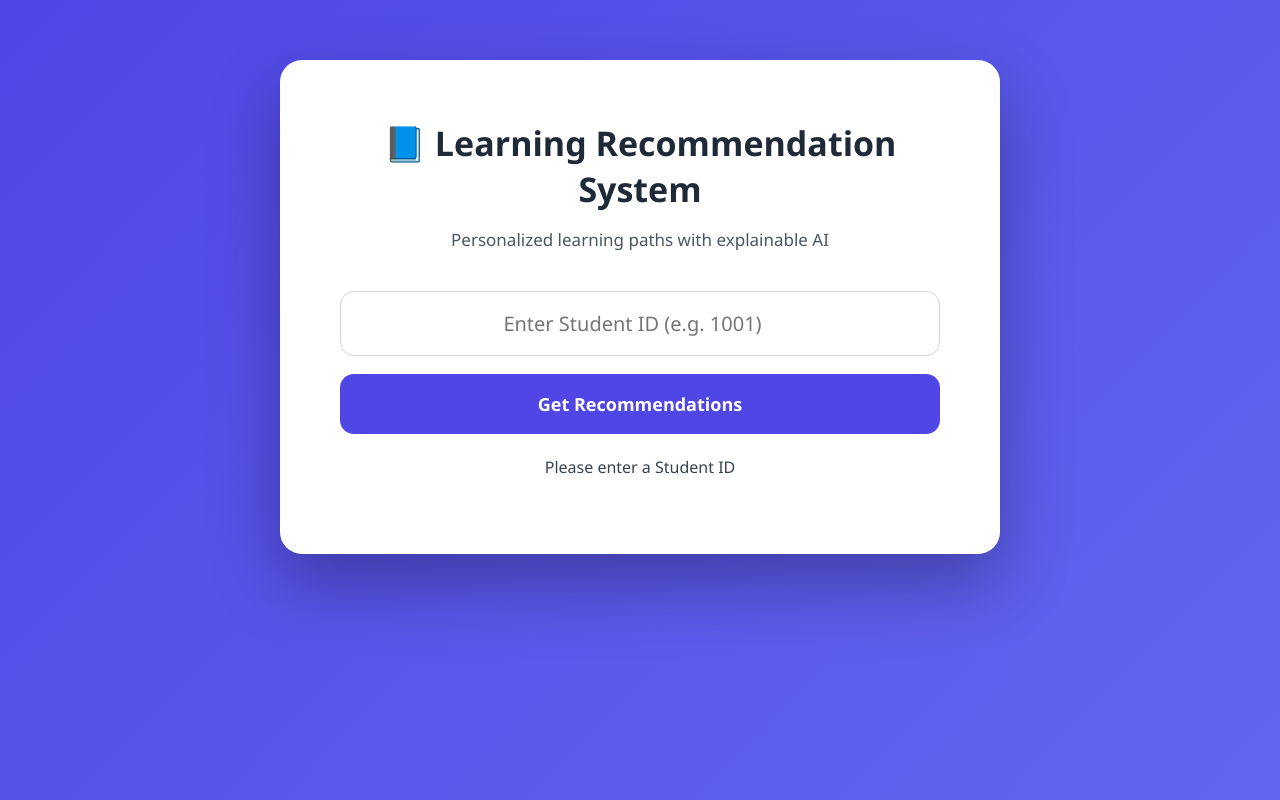
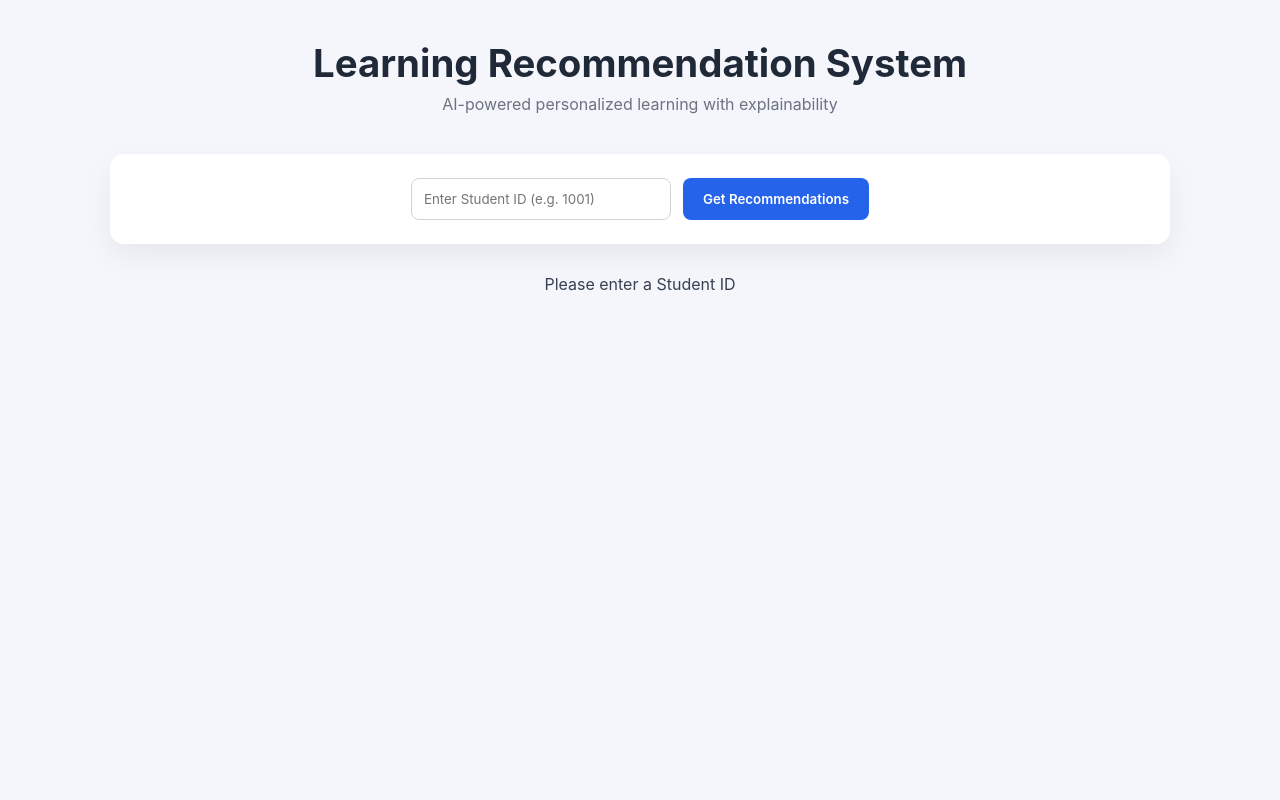
Before and after one commit to Varad1507/learning-recommendation-system, a React app in the folder frontend/: page / in a window 1280 px wide. Both pictures are taken after a click on the button "Get Recommendations". Built offline with nearby package versions, Linux system fonts and the light colour scheme; the HTML template or start-up script is replaced by a standard one.

Commit message:
Update AI-based recommendation logic

```diff
--- a/frontend/src/App.jsx
+++ b/frontend/src/App.jsx
@@ -27,109 +27,87 @@ function App() {
       const data = await res.json();
 
       if (!data.recommendations || data.recommendations.length === 0) {
-        setMessage(
-          "Student is performing well. No weak topics detected."
-        );
+        setMessage("Student is performing well. No weak topics detected.");
       } else {
         setRecommendations(data.recommendations);
       }
     } catch {
-      setMessage(
-        "Backend not reachable. Please try again later."
-      );
+      setMessage("Backend not reachable. Please try again later.");
     }
 
     setLoading(false);
   };
 
-  const openExternalLink = (url) => {
-    if (!url || !url.startsWith("http")) return;
-    window.open(url, "_blank", "noopener,noreferrer");
-  };
-
   return (
     <div className="page">
-      {/* ================= INPUT CARD ================= */}
-      <div className="main-card">
-        <h1>📘 Learning Recommendation System</h1>
+      {/* Header */}
+      <header className="header">
+        <h1>Learning Recommendation System</h1>
+        <p>AI-powered personalized learning with explainability</p>
+      </header>
 
-        <p className="subtitle">
-          Personalized learning paths with explainable AI
-        </p>
-
-        <div className="input-section">
+      {/* Input Card */}
+      <div className="card input-card">
         <input
           type="number"
           placeholder="Enter Student ID (e.g. 1001)"
           value={studentId}
           onChange={(e) => setStudentId(e.target.value)}
         />
-
         <button onClick={fetchRecommendations}>
           Get Recommendations
         </button>
       </div>
 
-        {loading && (
-          <p className="status">
-            🔍 Analyzing student performance…
-          </p>
-        )}
+      {loading && <p className="status loading">Analyzing student performance…</p>}
+      {message && <p className="status">{message}</p>}
 
-        {message && <p className="status">{message}</p>}
-      </div>
-
-      {/* ================= RESULTS ================= */}
+      {/* Results */}
       {recommendations.length > 0 && (
-        <div className="results">
-          <h2>📚 Recommended Resources</h2>
+        <section className="results">
+          <h2>Recommended Learning Resources</h2>
 
           <div className="results-grid">
             {recommendations.map((rec, idx) => (
-              <div key={idx} className="result-card">
-                <span className="topic">{rec.Topic}</span>
+              <div key={idx} className="card resource-card">
+                <div className="card-header">
+                  <span className="topic-tag">{rec.Topic}</span>
+                  <span className="type-tag">{rec.ResourceType}</span>
+                </div>
 
                 <h3>{rec.Title}</h3>
 
-                <p className="type">{rec.ResourceType}</p>
+                {/* Structured Explanation */}
+                <div className="explanation-box">
+                  <h4>Why this was recommended</h4>
+                  <ul>
+                    {Array.isArray(rec.Explanation)
+                      ? rec.Explanation.map((point, i) => (
+                          <li key={i}>{point}</li>
+                        ))
+                      : <li>{rec.Explanation}</li>}
+                  </ul>
+                </div>
 
-                {/* ===== STRUCTURED AI EXPLANATION ===== */}
-                <details className="explain-box">
-                  <summary>Why was this recommended?</summary>
-
-                  {Array.isArray(rec.Explanation) ? (
-                    <ul className="explanation-list">
-                      {rec.Explanation.map((point, i) => (
-                        <li key={i}>{point}</li>
-                      ))}
-                    </ul>
-                  ) : (
-                    <p className="explanation">
-                      {rec.Explanation ||
-                        "Explanation not available."}
-                    </p>
-                  )}
-                </details>
-
-                {/* ===== RESOURCE LINK / AI BADGE ===== */}
+                {/* Resource Action */}
                 {rec.Link && rec.Link.startsWith("http") ? (
-                  <button
-                    className="link-button"
-                    onClick={() =>
-                      openExternalLink(rec.Link)
-                    }
+                  <a
+                    href={rec.Link}
+                    target="_blank"
+                    rel="noreferrer"
+                    className="resource-link"
                   >
                     Open Resource →
-                  </button>
+                  </a>
                 ) : (
                   <span className="ai-badge">
-                    🤖 AI-Generated Learning Plan
+                    AI-Generated Learning Plan
                   </span>
                 )}
               </div>
             ))}
           </div>
-        </div>
+        </section>
       )}
     </div>
   );
--- a/frontend/src/index.css
+++ b/frontend/src/index.css
@@ -1,155 +1,156 @@
 * {
+  margin: 0;
+  padding: 0;
   box-sizing: border-box;
-  font-family: "Segoe UI", Roboto, sans-serif;
+  font-family: "Inter", system-ui, sans-serif;
 }
 
 body {
-  margin: 0;
+  background: #f4f6fb;
+  color: #1f2937;
 }
 
 .page {
-  min-height: 100vh;
-  background: linear-gradient(135deg, #4f46e5, #6366f1);
-  display: flex;
-  flex-direction: column;
-  align-items: center;
-  padding: 60px 20px;
+  max-width: 1100px;
+  margin: auto;
+  padding: 40px 20px;
 }
 
-.main-card {
-  background: white;
-  width: 100%;
-  max-width: 720px;
-  padding: 60px;
-  border-radius: 22px;
-  box-shadow: 0 30px 70px rgba(0, 0, 0, 0.3);
+.header {
   text-align: center;
+  margin-bottom: 40px;
 }
 
-.main-card h1 {
-  margin: 0;
-  font-size: 34px;
-  color: #1f2937;
+.header h1 {
+  font-size: 2.4rem;
+  margin-bottom: 8px;
 }
 
-.subtitle {
-  margin: 16px 0 40px;
-  font-size: 17px;
-  color: #4b5563;
+.header p {
+  color: #6b7280;
 }
 
-.input-section {
-  display: flex;
-  flex-direction: column;
-  gap: 18px;
+.card {
+  background: #ffffff;
+  border-radius: 14px;
+  padding: 24px;
+  box-shadow: 0 12px 30px rgba(0, 0, 0, 0.06);
 }
 
-input {
-  padding: 18px;
-  font-size: 20px;
-  border-radius: 14px;
-  border: 1px solid #d1d5db;
-  text-align: center;
+.input-card {
+  display: flex;
+  gap: 12px;
+  justify-content: center;
+  margin-bottom: 30px;
 }
 
-input:focus {
-  outline: none;
-  border-color: #4f46e5;
+.input-card input {
+  width: 260px;
+  padding: 12px;
+  border-radius: 8px;
+  border: 1px solid #d1d5db;
 }
 
-button {
-  padding: 18px;
-  font-size: 18px;
-  font-weight: 600;
-  border-radius: 14px;
+.input-card button {
+  padding: 12px 20px;
+  border-radius: 8px;
   border: none;
-  background: #4f46e5;
+  background: #2563eb;
   color: white;
   cursor: pointer;
+  font-weight: 600;
 }
 
-button:hover {
-  background: #4338ca;
+.input-card button:hover {
+  background: #1d4ed8;
 }
 
 .status {
-  margin-top: 22px;
+  text-align: center;
+  margin-bottom: 20px;
   color: #374151;
 }
 
-.results {
-  width: 100%;
-  max-width: 1000px;
-  margin-top: 60px;
+.loading {
+  color: #2563eb;
 }
 
 .results h2 {
-  color: white;
-  text-align: center;
-  margin-bottom: 30px;
+  margin-bottom: 20px;
+  font-size: 1.6rem;
 }
 
 .results-grid {
   display: grid;
-  grid-template-columns: repeat(auto-fit, minmax(280px, 1fr));
+  grid-template-columns: repeat(auto-fit, minmax(300px, 1fr));
   gap: 24px;
 }
 
-.result-card {
-  background: white;
-  padding: 26px;
-  border-radius: 18px;
-  box-shadow: 0 18px 35px rgba(0, 0, 0, 0.2);
+.resource-card h3 {
+  margin: 12px 0;
 }
 
-.topic {
-  display: inline-block;
-  font-size: 12px;
-  color: #4f46e5;
-  background: #eef2ff;
-  padding: 5px 12px;
-  border-radius: 999px;
-  margin-bottom: 12px;
+.card-header {
+  display: flex;
+  justify-content: space-between;
 }
 
-.result-card h3 {
-  margin: 10px 0;
-  color: #1f2937;
+.topic-tag {
+  background: #e0e7ff;
+  color: #3730a3;
+  padding: 4px 10px;
+  border-radius: 999px;
+  font-size: 0.8rem;
 }
 
-.type {
-  font-size: 14px;
-  color: #6b7280;
+.type-tag {
+  background: #ecfeff;
+  color: #0369a1;
+  padding: 4px 10px;
+  border-radius: 999px;
+  font-size: 0.8rem;
 }
 
-.explain-box {
-  margin-top: 14px;
+.explanation-box {
   background: #f9fafb;
-  border-radius: 12px;
-  padding: 12px;
+  border-radius: 10px;
+  padding: 16px;
+  margin-top: 12px;
 }
 
-.explain-box summary {
-  cursor: pointer;
-  font-weight: 600;
-  color: #4f46e5;
+.explanation-box h4 {
+  margin-bottom: 8px;
+  font-size: 0.95rem;
+}
+
+.explanation-box ul {
+  padding-left: 18px;
+}
+
+.explanation-box li {
+  font-size: 0.9rem;
   margin-bottom: 6px;
 }
 
-.explanation {
-  font-size: 14px;
-  color: #374151;
-  line-height: 1.6;
+.resource-link {
+  display: inline-block;
+  margin-top: 14px;
+  font-weight: 600;
+  color: #2563eb;
+  text-decoration: none;
 }
 
-.result-card a {
-  display: inline-block;
-  margin-top: 16px;
-  text-decoration: none;
-  font-weight: 600;
-  color: #4f46e5;
+.resource-link:hover {
+  text-decoration: underline;
 }
 
-.result-card a:hover {
-  text-decoration: underline;
+/* AI Badge */
+.ai-badge {
+  display: inline-block;
+  margin-top: 14px;
+  background: #fef3c7;
+  color: #92400e;
+  padding: 6px 12px;
+  border-radius: 999px;
+  font-size: 0.85rem;
 }
```
Lines whose indentation alone changed are shown as unchanged.
